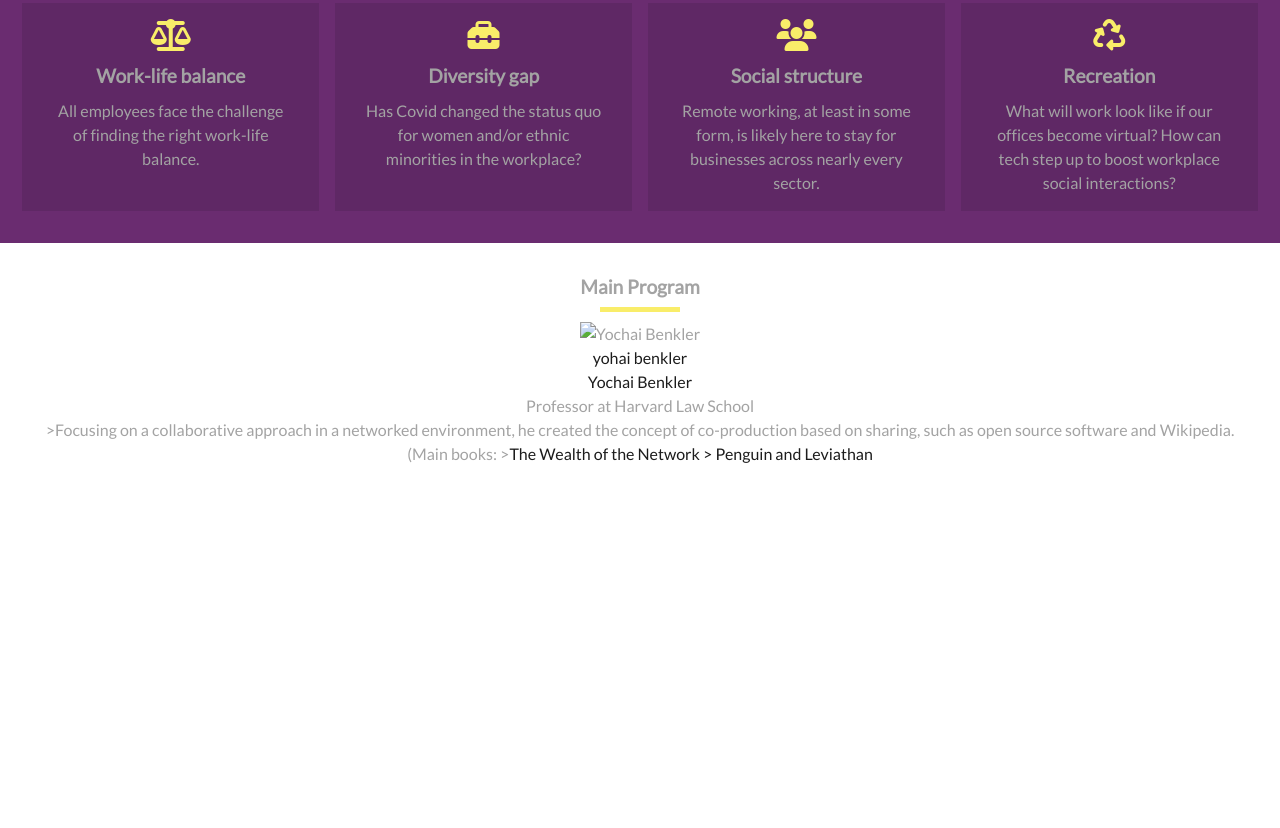
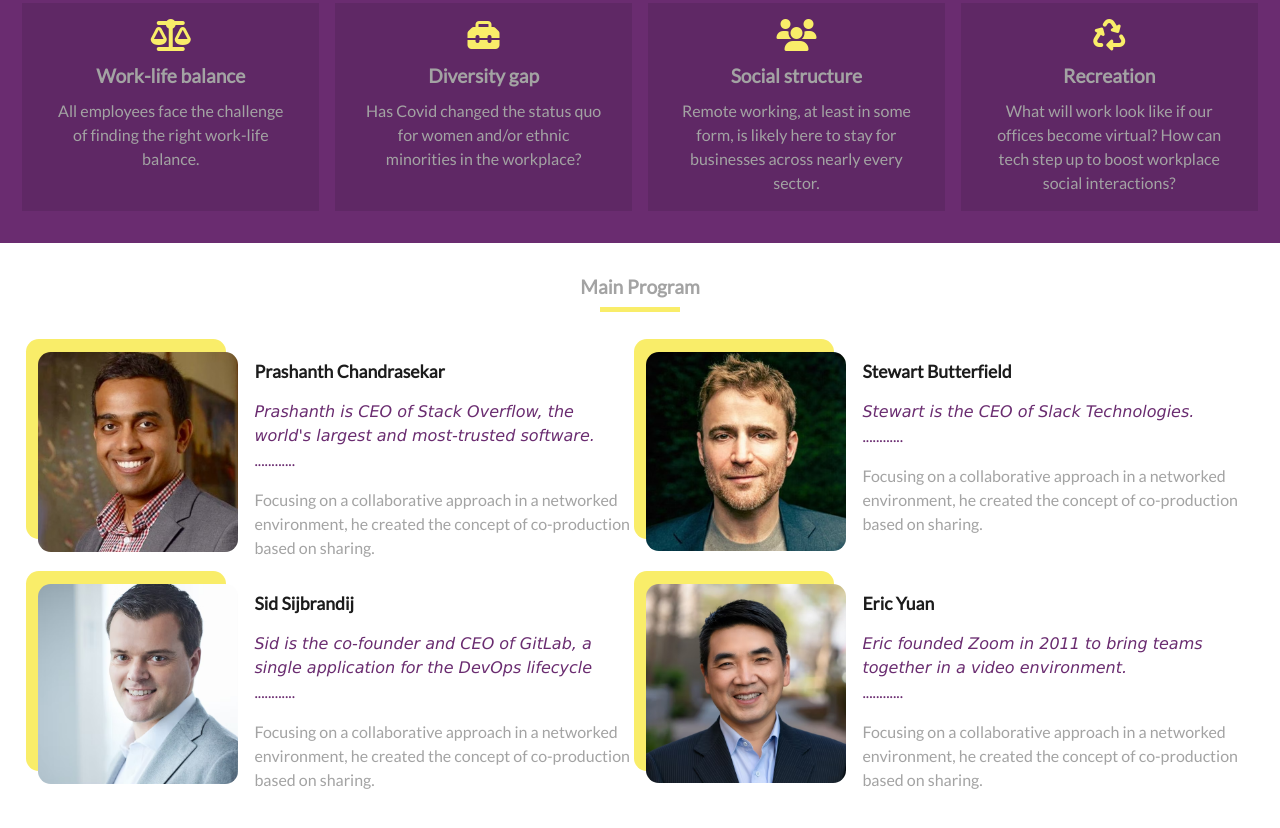
Before and after one commit to bahoz-ali/remote_capstone, a website: page index.html in a window 1280 px wide. Shown: the part 546-1374 px from the top of the page. Before the commit the page ends 1044 px from the top, so only its background shows below. Drawn offline with nearby package versions, Linux system fonts and the light colour scheme; a web font is replaced by a local one.

Commit message:
add speaker section and also response it with nice style

```diff
--- a/index.html
+++ b/index.html
@@ -59,7 +59,7 @@
     <!-- ---------- Main Section --------- -->
     <main class="main">
       <div class="main__header">
-        <h3>"Hello!Sharing world"</h3>
+        <h3>"Hello! Sharing world"</h3>
         <h1>The future of work</h1>
       </div>
 
@@ -162,38 +162,9 @@
       <h2>Main Program</h2>
       <div class="line"></div>
 
-      <div class="speaker_list">
-        <div class="speaker">
-          <div class="speaker_image">
-            <img src="images/base/speaker_01.png" alt="Yochai Benkler" />
-          </div>
+      <div class="speaker_list"></div>
+    </section>
 
-          <div class="kor_name">
-            <a href="#"> yohai benkler </a>
-          </div>
-
-          <div class="eng_name">
-            <a href="#">Yochai Benkler </a>
-          </div>
-
-          <div class="organize">
-            <p>Professor at Harvard Law School</p>
-          </div>
-
-          <div class="guide_line"></div>
-
-          <div class="speaker_description">
-            >Focusing on a collaborative approach in a networked environment, he
-            created the concept of co-production based on sharing, such as open
-            source software and Wikipedia.
-            <br />(Main books: ><a href="#" target="_blank"
-              >The Wealth of the Network ></a
-            >
-            <a href="#" target="_blank">Penguin and Leviathan </a>
-          </div>
-        </div>
-      </div>
-    </section>
     <script src="./scripts/index.js"></script>
   </body>
 </html>
--- a/sass/pages/_home.scss
+++ b/sass/pages/_home.scss
@@ -76,6 +76,7 @@
 
   .item {
     a {
+      font-weight: bold;
       border-radius: 2px;
       padding: 0.2rem 0.6rem;
       transition: all 0.4s ease-in-out;
@@ -138,9 +139,9 @@
   background-size: cover;
 
   .main__header {
-    color: $headingColor;
     h3 {
-      font-size: 0.8rem;
+      color: $secondColor;
+      font-size: 1rem;
     }
 
     h1 {
@@ -179,8 +180,10 @@
     background-color: $primaryColor;
     margin: 0.5rem auto;
   }
+
   h2 {
     font-size: 1.2rem;
+    text-align: center;
   }
 }
 
@@ -192,7 +195,6 @@
   flex-direction: column;
   justify-content: space-between;
   align-items: center;
-
 }
 
 .program_list {
@@ -229,7 +231,6 @@
     display: flex;
     flex-direction: row;
     gap: 1rem;
-
   }
 
   .program_list {
@@ -251,3 +252,71 @@
     }
   }
 }
+
+// -------------- program Section
+
+.speaker_list {
+  display: flex;
+  flex-direction: column;
+  padding: 2rem 1rem 1rem 1rem;
+}
+
+.speaker__image::before {
+  content: '';
+  position: absolute;
+  top: -0.8rem;
+  left: -0.8rem;
+  width: 200px;
+  height: 200px;
+  border-radius: 0.8rem;
+  z-index: -1;
+  background-color: $primaryColor;
+}
+
+.speaker {
+  margin-bottom: 1.5rem;
+  text-align: start;
+  position: relative;
+
+  .speaker__image {
+    margin-right: 1rem;
+    max-width: 200px;
+    max-height: 200px;
+    object-fit: cover;
+    object-position: center;
+    float: left;
+
+    img {
+      border-radius: 0.8rem;
+    }
+  }
+
+  .speaker__name {
+    margin-top: 0.5rem;
+    font-size: 1.1rem;
+  }
+
+  .organize {
+    margin-top: 1rem;
+    font-family: Verdana, Geneva, Tahoma, sans-serif;
+    color: $secondColor;
+    font-style: italic;
+  }
+
+  .speaker__description {
+    margin-top: 1rem;
+  }
+}
+
+.dots {
+  color: $secondColor;
+}
+
+@media only screen and (min-width: 768px) {
+  .speaker_list {
+    display: grid;
+    grid-template-columns: 1fr 1fr;
+    column-gap: 0.8rem;
+    padding: 2rem 1rem 1rem 1rem;
+  }
+}
--- a/scripts/index.js
+++ b/scripts/index.js
@@ -1,6 +1,7 @@
 const menuButton = document.querySelector('.main_menu .bi-list ');
 const closeButton = document.querySelector('.bi-x-lg');
 const menuList = document.querySelector('.main_menu_list');
+const speakerList = document.querySelector('.speaker_list');
 
 function openMenu() {
   menuList.classList.add('open--menu');
@@ -12,3 +13,75 @@
 
 menuButton.addEventListener('click', openMenu);
 closeButton.addEventListener('click', closeMenu);
+
+const speakers = [
+  {
+    name: 'Prashanth Chandrasekar',
+    organize:
+      'Prashanth is CEO of Stack Overflow, the world\'s largest and most-trusted software.',
+    description:
+      'Focusing on a collaborative approach in a networked environment, he created the concept of co-production based on sharing.',
+    image: '../images/speaker/speaker1.PNG',
+  },
+  {
+    name: 'Stewart Butterfield',
+    organize: 'Stewart is the CEO of Slack Technologies.',
+    description:
+      'Focusing on a collaborative approach in a networked environment, he created the concept of co-production based on sharing.',
+    image: '../images/speaker/speaker2.PNG',
+  },
+  {
+    name: 'Sid Sijbrandij',
+    organize:
+      'Sid is the co-founder and CEO of GitLab, a single application for the DevOps lifecycle',
+    description:
+      'Focusing on a collaborative approach in a networked environment, he created the concept of co-production based on sharing.',
+    image: '../images/speaker/speaker3.PNG',
+  },
+  {
+    name: 'Eric Yuan',
+    organize:
+      'Eric founded Zoom in 2011 to bring teams together in a video environment.',
+    description:
+      'Focusing on a collaborative approach in a networked environment, he created the concept of co-production based on sharing.',
+    image: '../images/speaker/speaker4.PNG',
+  },
+];
+
+function speakerTemplate({ name, image, description, organize }) {
+  const div = document.createElement('div');
+  div.classList.add('speaker', 'clearfix');
+
+  const template = `<div class="speaker__image">
+            <img src=${image} alt="Yochai Benkler" />
+          </div>
+
+          <div class="speaker__name">
+            <h3><a href="#">${name}</a></h3>
+          </div>
+
+          <div class="organize">
+            <p>${organize}</p>
+          </div>
+
+          <p class="dots">............</p>
+
+          <div class="speaker__description">
+          <p>${description}</p>
+          </div>
+        `;
+
+  div.innerHTML = template;
+
+  return div;
+}
+
+function displaySpeaker() {
+  speakers.forEach((speaker) => {
+    speakerList.append(speakerTemplate(speaker));
+  });
+}
+
+document.addEventListener('DOMContentLoaded', () => {
+  displaySpeaker();
+});
```
Also changed, not shown: images/speaker/speaker1.PNG (added), images/speaker/speaker2.PNG (added), images/speaker/speaker3.PNG (added), images/speaker/speaker4.PNG (added), styles/main.css, 1 other file.
